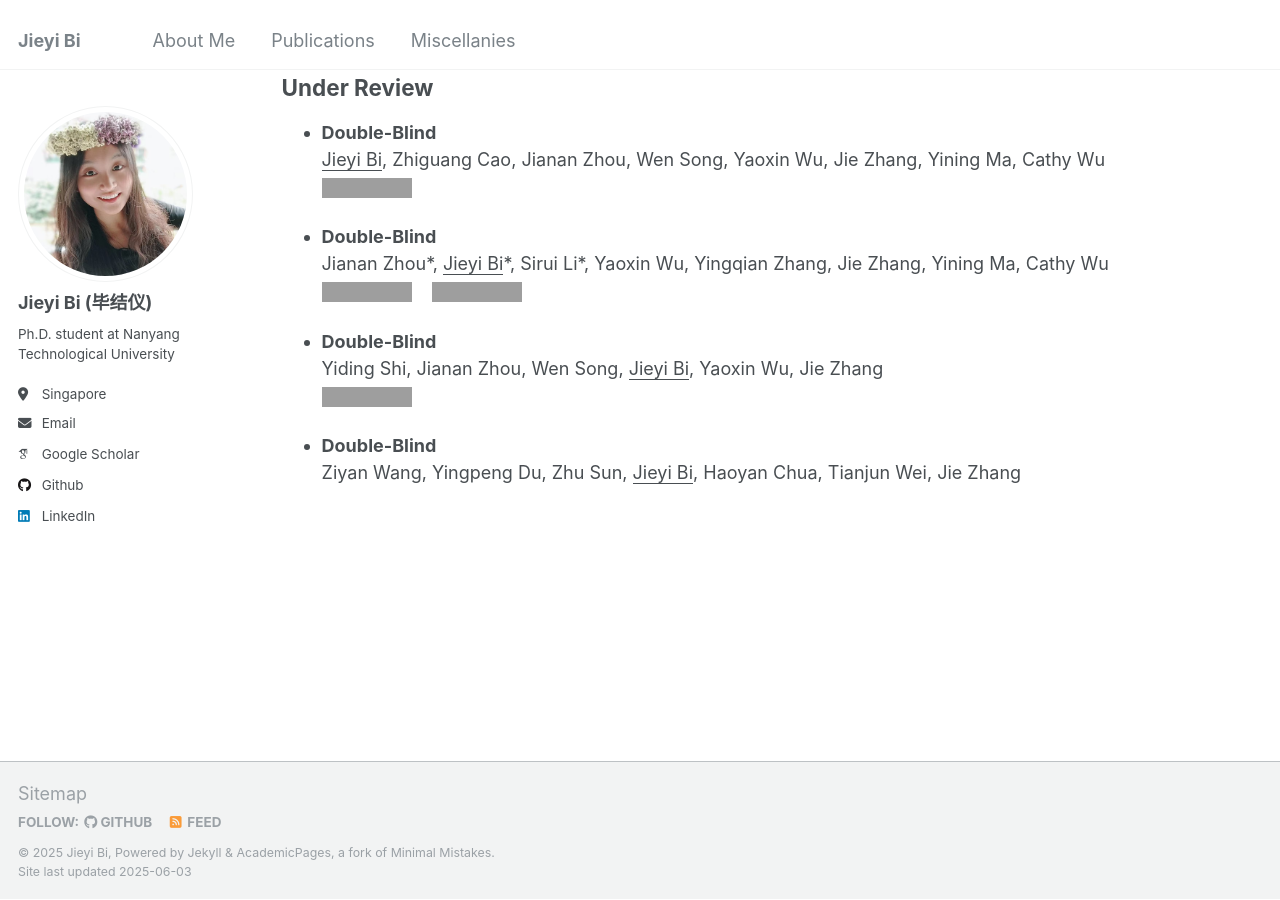
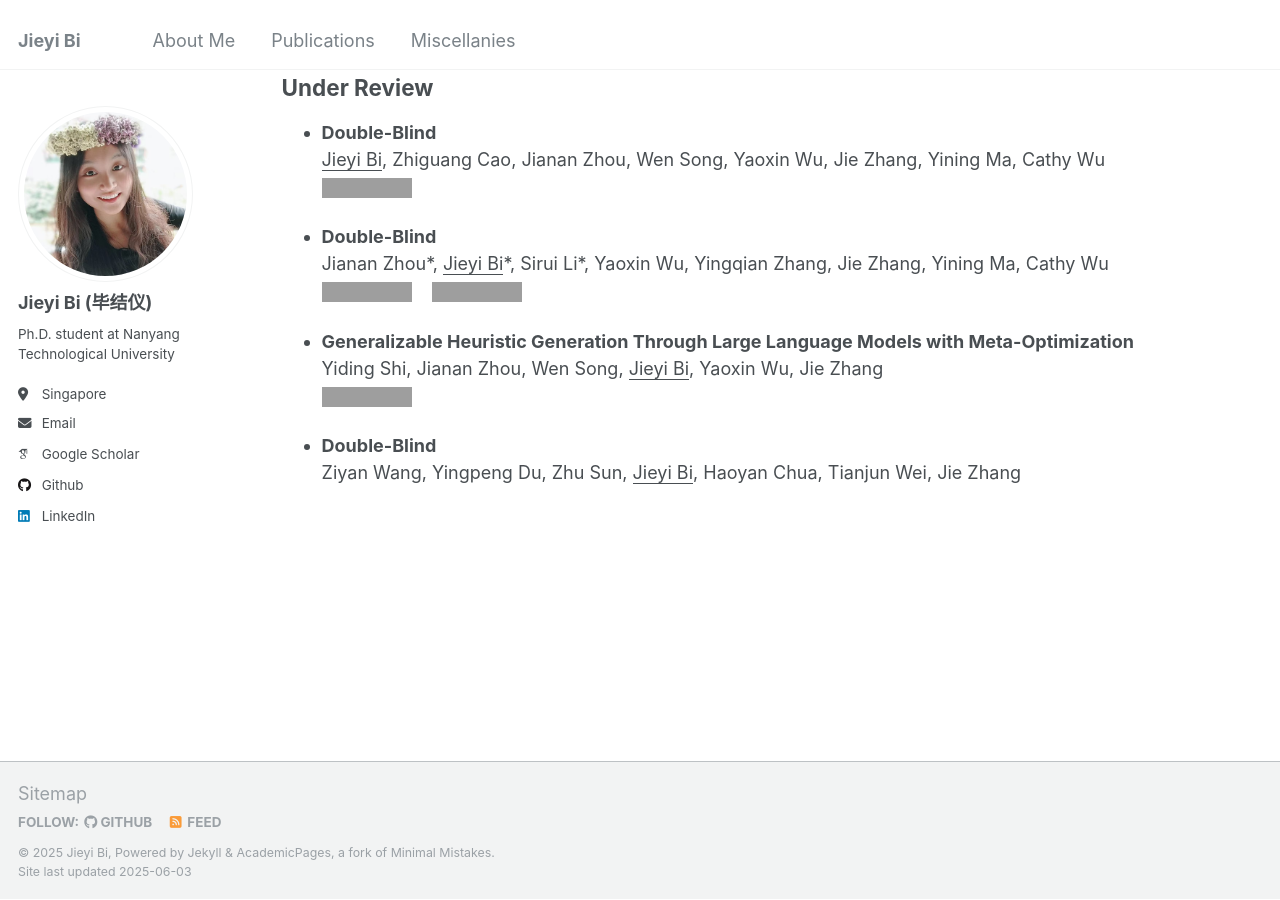
Before and after one commit to jieyibi/jieyibi.github.io, a Jekyll site: the page built from _pages/publications.md, in a window 1280 px wide and 900 px high, scrolled down 674 px, cut to the strip 0-900 px from the top of the window. Built offline with Jekyll 4.4.1, drawn with Linux system fonts in a browser that asks for light colours; some web fonts are replaced; grey boxes are pictures that could not be loaded.

Commit message:
Update publications.md

```diff
--- a/_pages/publications.md
+++ b/_pages/publications.md
@@ -23,7 +23,7 @@ author_profile: true
 - **Learning to Handle Complex Constraints for Vehicle Routing Problems**,
 <u>Jieyi Bi</u>, Yining Ma, Jianan Zhou, Wen Song, Zhiguang Cao, Yaoxin Wu, Jie Zhang.
 *Advances in Neural Information Processing Systems* (**NeurIPS**), 2024.\
-[![PDF](https://img.shields.io/badge/Download-PDF-brightgreen.svg)](https://arxiv.org/abs/2410.21066)&nbsp;&nbsp;&nbsp;&nbsp;
+[![PDF](https://img.shields.io/badge/Download-PDF-brightgreen.svg)](https://arxiv.org/pdf/2410.21066)&nbsp;&nbsp;&nbsp;&nbsp;
 [![Code](https://img.shields.io/badge/GitHub-Code-blue.svg)](https://github.com/jieyibi/PIP-constraint)&nbsp;&nbsp;&nbsp;&nbsp;
 [![Poster](https://img.shields.io/badge/NeurIPS-Poster-yellow.svg)](https://neurips.cc/virtual/2024/poster/95638)
 
@@ -31,7 +31,7 @@ author_profile: true
 - **Learning Generalizable Models for Vehicle Routing Problems via Knowledge Distillation**,
 <u>Jieyi Bi</u>, Yining Ma, Jiahai Wang, Zhiguang Cao, Jinbiao Chen, Yuan Sun, Yeow Meng Chee.
 *Advances in Neural Information Processing Systems* (**NeurIPS**), pp. 31226-31238, 2022.
-   [![PDF](https://img.shields.io/badge/Download-PDF-brightgreen.svg)](https://arxiv.org/abs/2210.07686)&nbsp;&nbsp;&nbsp;&nbsp;
+   [![PDF](https://img.shields.io/badge/Download-PDF-brightgreen.svg)](https://arxiv.org/pdf/2210.07686)&nbsp;&nbsp;&nbsp;&nbsp;
   [![Code](https://img.shields.io/badge/GitHub-Code-blue.svg)](https://github.com/jieyibi/AMDKD)&nbsp;&nbsp;&nbsp;&nbsp;
   [![Poster](https://img.shields.io/badge/NeurIPS-Poster-yellow.svg)](https://neurips.cc/virtual/2022/poster/53726)&nbsp;&nbsp;&nbsp;&nbsp;
   [![Spotlight](https://img.shields.io/badge/NeurIPS-Spotlight-red.svg)](https://nips.cc/virtual/2022/spotlight/65189)
@@ -47,9 +47,9 @@ author_profile: true
    Jianan Zhou\*, <u>Jieyi Bi</u>\*, Sirui Li\*, Yaoxin Wu, Yingqian Zhang, Jie Zhang, Yining Ma, Cathy Wu \
    [![PDF](https://img.shields.io/badge/Download-Soon-brightgreen.svg)]()&nbsp;&nbsp;&nbsp;&nbsp;[![Code](https://img.shields.io/badge/GitHub-Awesome_List-blue.svg)](https://github.com/ai4co/awesome-fm4co)
 
-* **Double-Blind** \
+* **Generalizable Heuristic Generation Through Large Language Models with Meta-Optimization** \
    Yiding Shi, Jianan Zhou, Wen Song, <u>Jieyi Bi</u>, Yaoxin Wu, Jie Zhang \
-   [![PDF](https://img.shields.io/badge/Download-Soon-brightgreen.svg)]()
+   [![PDF](https://img.shields.io/badge/Download-PDF-brightgreen.svg)](https://arxiv.org/pdf/2505.20881)
 
 * **Double-Blind** \
     Ziyan Wang, Yingpeng Du, Zhu Sun, <u>Jieyi Bi</u>, Haoyan Chua, Tianjun Wei, Jie Zhang
```
